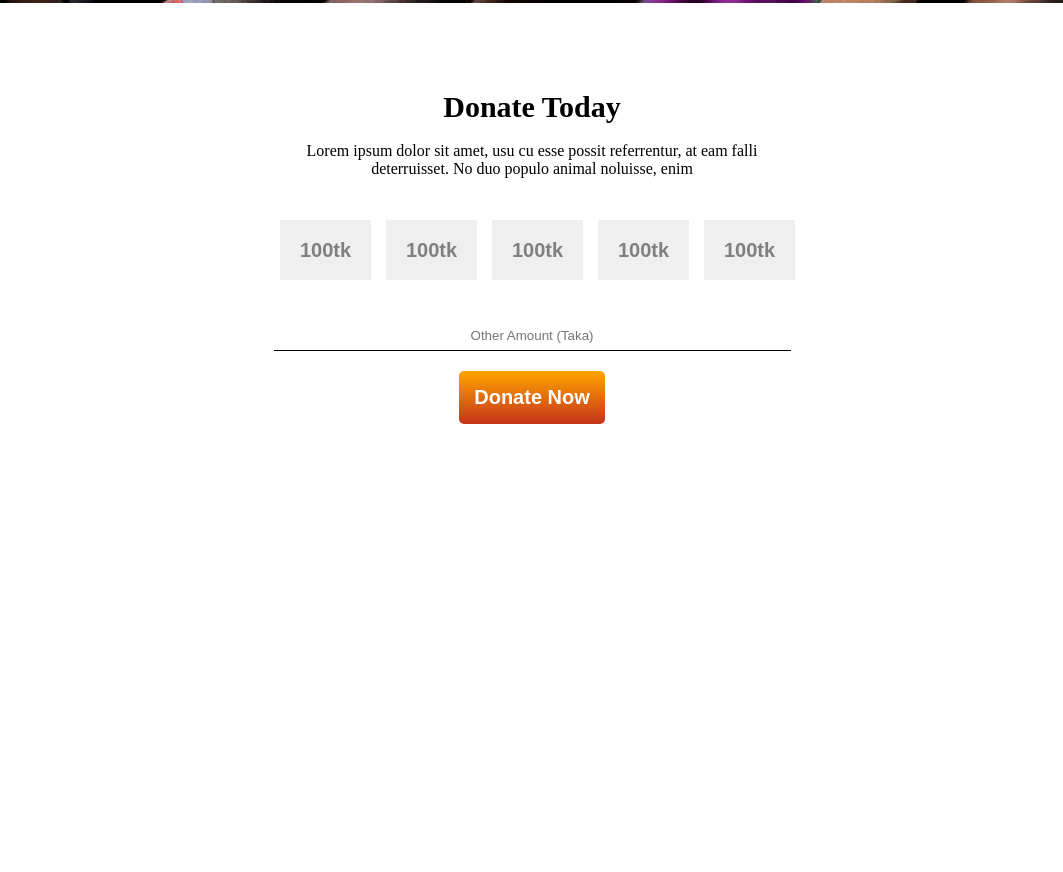
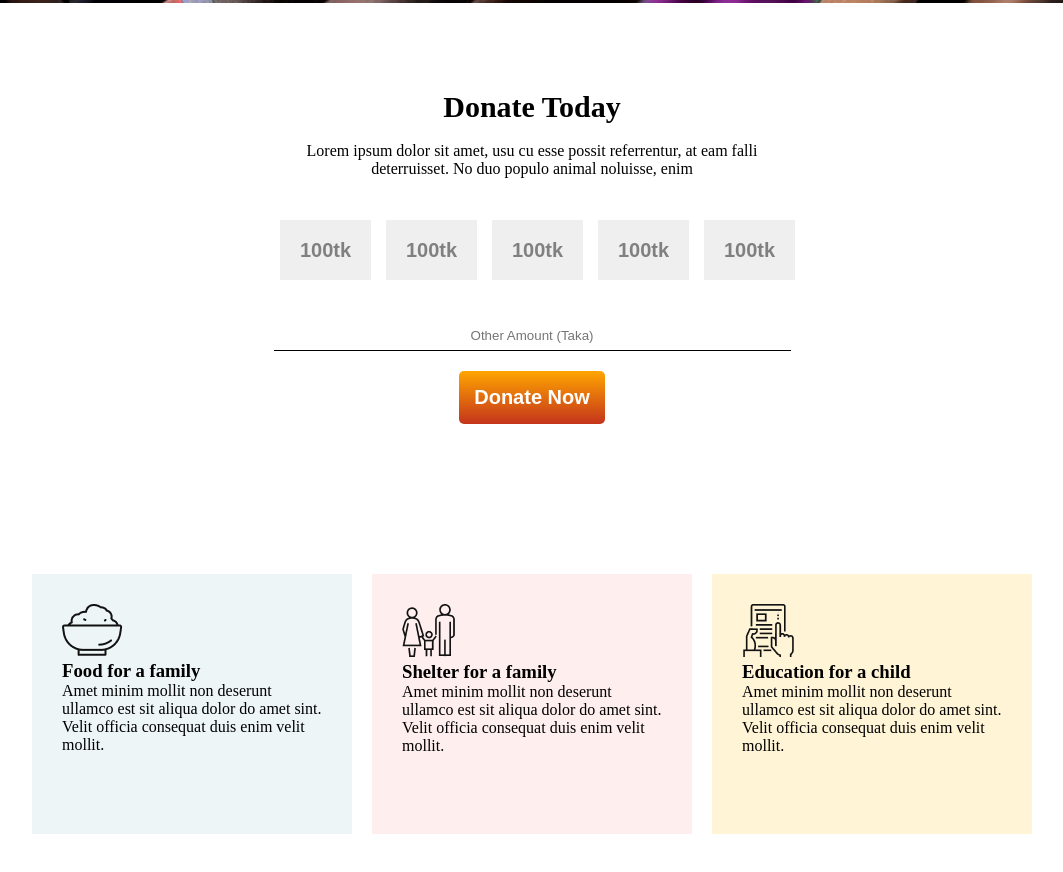
Before and after one commit to sojeeb01768/donate-now, a plain HTML site: page index.html in a window 1280 px wide. Shown: the part 697-1569 px from the top of the page, without its empty margins (108-1171 px from the left). Before the commit the page ends 1131 px from the top, so only its background shows below. Drawn offline with Linux system fonts and the light colour scheme.

Commit message:
section 2

```diff
--- a/index.html
+++ b/index.html
@@ -46,9 +46,37 @@
     </section>
 
     <section class="our-donation-plan">
-        <div class="card-1"></div>
-        <div class="card-1"></div>
-        <div class="card-1"></div>
+
+        <div class="cards">
+            <div class="card-description-1">
+                <img src="icons/food.png" alt="Food">
+                <h3>Food for a family</h3>
+                <p>Amet minim mollit non deserunt
+                    ullamco est sit aliqua dolor do amet
+                    sint. Velit officia consequat duis enim
+                    velit mollit.</p>
+
+            </div>
+            <div class="card-description-2">
+                <img src="icons/shelter.png" alt="Food">
+                <h3>Shelter for a family</h3>
+                <p>Amet minim mollit non deserunt
+                    ullamco est sit aliqua dolor do amet
+                    sint. Velit officia consequat duis enim
+                    velit mollit.</p>
+
+            </div>
+            <div class="card-description-3">
+                <img src="icons/Frame-1.png" alt="Food">
+                <h3>Education for a child</h3>
+                <p>Amet minim mollit non deserunt
+                    ullamco est sit aliqua dolor do amet
+                    sint. Velit officia consequat duis enim
+                    velit mollit.</p>
+
+            </div>
+        </div>
+
     </section>
 
 
--- a/style.css
+++ b/style.css
@@ -125,3 +125,61 @@ input#amount-box {
     padding-top: 41px;
     padding-bottom: 10px;
 }
+
+.card-description-1 {
+    width: 300px;
+    height: 200px;
+
+
+    padding: 30px;
+    background-color: rgba(79, 157, 166, 0.1);
+
+}
+
+.card-description-2 {
+    width: 300px;
+    height: 200px;
+
+
+    padding: 30px;
+    background-color: rgba(255, 89, 89, 0.1);
+
+}
+
+.card-description-3 {
+    width: 300px;
+    height: 200px;
+
+
+    padding: 30px;
+    background-color: #FFF4D6;
+
+}
+
+.our-donation-plan {
+    padding: 130px;
+
+
+}
+
+.card-description h3 {
+    font-size: 25px;
+    font-weight: 700px;
+}
+
+.cards {
+    display: flex;
+
+}
+
+.card-description-1 {
+    margin: 10px;
+}
+
+.card-description-2 {
+    margin: 10px;
+}
+
+.card-description-3 {
+    margin: 10px;
+}
```
